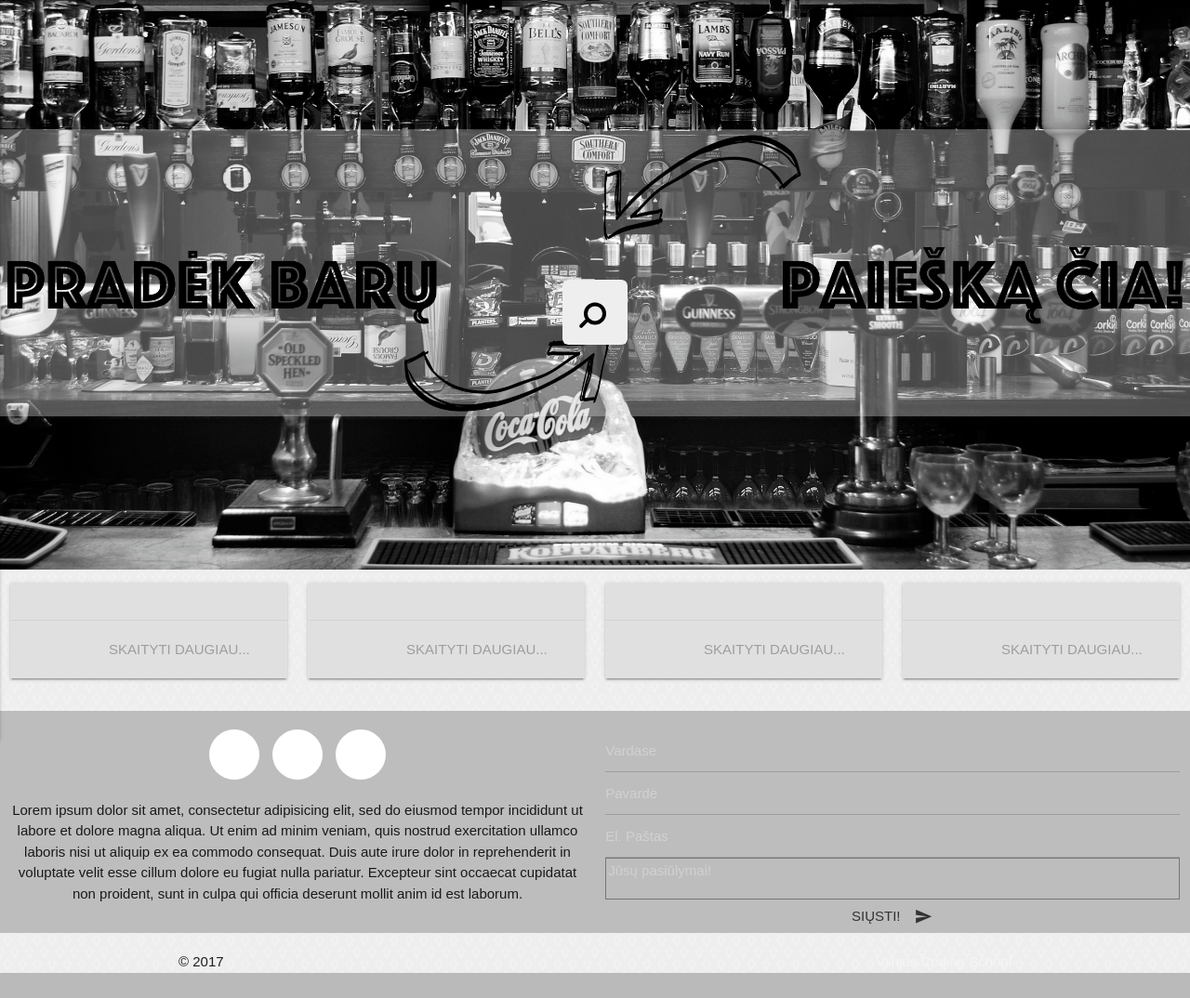
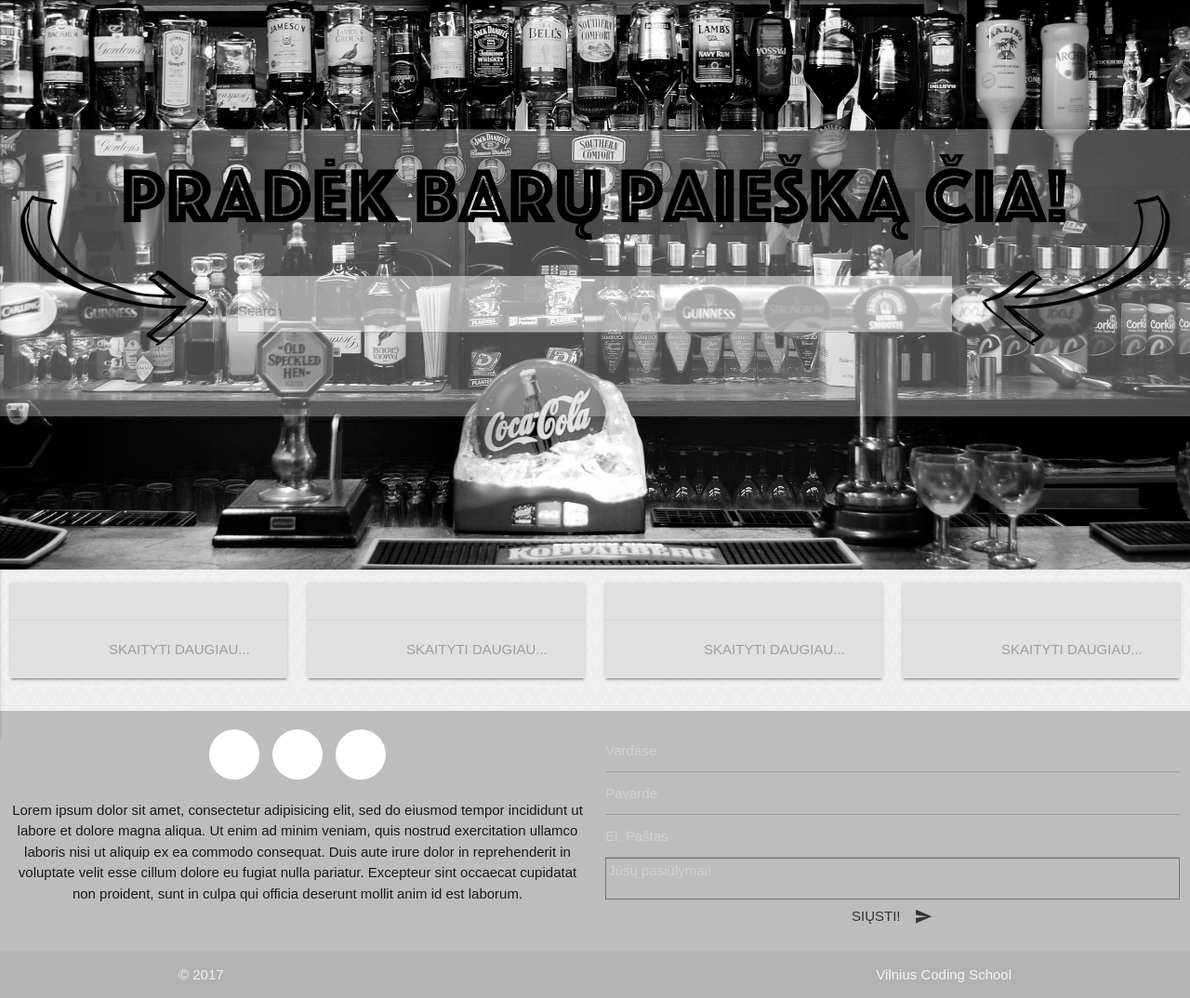
Before and after one commit to balcevictomas/Projektas, a PHP site: page / in a window 1280 px wide. Shown: the part 64-1138 px from the top of the page at 93% size. Before the commit the page ends 1111 px from the top, so only its background shows below. Run offline with PHP 8.4, Linux system fonts and the light colour scheme; data that the repository does not hold is empty; some libraries are stand-ins or nearby versions.

Commit message:
New search

```diff
--- a/css/style.css
+++ b/css/style.css
@@ -9,18 +9,23 @@
 /* Style The Dropdown Button */
 
 /* Wrapper */
-
-
+#mainimangecenter {
+  position: relative;
 }
 
-#container {
-    position: relative;
-
-}
-#aligned {
-    position: absolute;
-    top: 200px;
-    left: 50%;
+#searchas {
+  position: absolute !important;
+      top: 48%;
+      left: 20%;
+      right: 100px;
+      width: 60%;
+      z-index: 4;
+      background: white;
+      opacity: 0.5;
+      border-width: 1px solid;
+      border-color: black;
+      height: 60px;
+      text-align: center;
 
 }
 
@@ -34,13 +39,6 @@
   z-index: 5;
 }
 
-.patternoverlay {
-    position: absolute;
-    background-image: url ("images/fake-luxury.png");
-    background-repeat: repeat !important;
-    z-index: 10;
-
-}
 
 textarea {
    resize: none;
--- a/index.php
+++ b/index.php
@@ -12,27 +12,29 @@
 <!--   INDEX PRADZIA   -->
 <!--   INDEX PRADZIA   -->
 <!--   INDEX PRADZIA   -->
-
+<script>
+ $("input.autocomplete").autocomplete({
+    data: {
+      "Apple": null,
+      "Microsoft": null,
+      "Google": 'http://placehold.it/250x250'
+    }
+  });
+</script>
 
 <!--   MAIN IMAGE PRADZIA   -->
-<div id="container">
+<div id="mainimangecenter">
   <img class="mainimg" src="images/main_picture.png">
-<!--   MAIN IMAGE PABAIGA   -->
-    <div id="alligned">
-<!--   SEARCH'as - PRADZIA   -->
-
-    <form onsubmit="submitFn(this, event);">
-      <div class="search-wrapper">
-        <div class="input-holder">
-          <input type="text" class="search-input" placeholder="Type to search" />
-          <button class="search-icon" onclick="searchToggle(this, event);"><span></span></button>
-            </div>
-              <span class="close" onclick="searchToggle(this, event);"></span>
-            <div class="result-container">
-        </div>
+      <div id="searchas">
+          <form>
+              <div class="input-field">
+                <input type="text" id="autocomplete-input" class="autocomplete">
+                <label for="autocomplete-input">Search</label>
+              </div>
+            </form>
       </div>
-    </form>
-
+    </div>
+</div>
 <!--   SEARCH'as - PABAIGA   -->
 
 
```
Also changed, not shown: images/main_picture.png.
